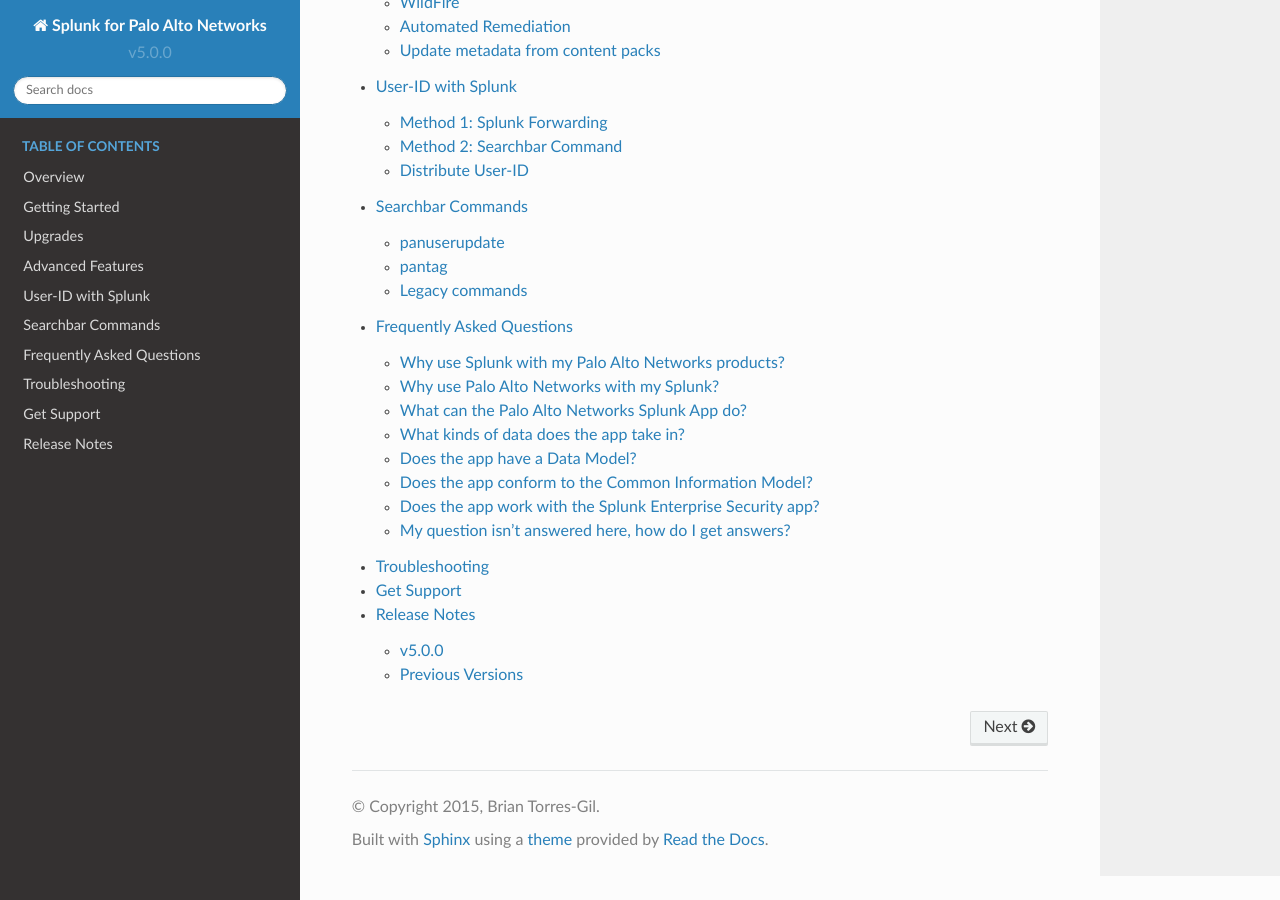
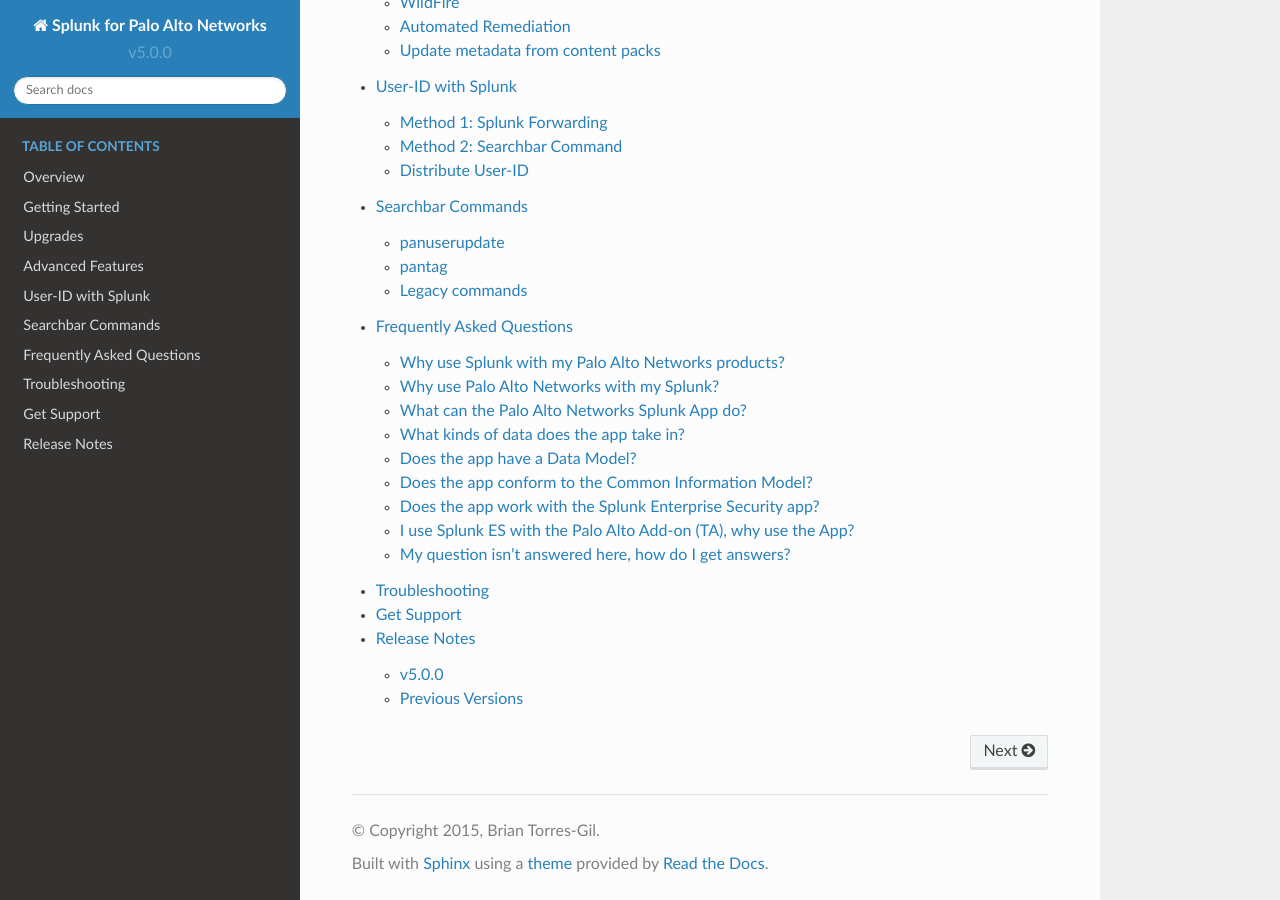
Before and after one commit to PaloAltoNetworks/pan-os-python, a Sphinx documentation site: the page built from docs/index.rst, in a window 1280 px wide and 900 px high, scrolled down 685 px. Built offline with Sphinx 7.4.7 and the Read the Docs theme 2.0.0, drawn with Linux system fonts in a browser that asks for light colours; some of the changed lines change nothing that is shown.

Commit message:
Add questions and support info to faq

```diff
--- a/docs/faq.rst
+++ b/docs/faq.rst
@@ -36,6 +36,10 @@
 alerts are produced, Splunk can take action by leveraging the firewall and
 Panorama APIs to add context that the firewall uses to prevent targeted
 threats.
+
+Learn more:
+  * :ref:`features`
+  * :ref:`advancedfeatures`
 
 What kinds of data does the app take in?
 ----------------------------------------
@@ -79,16 +83,27 @@
 
 .. _Splunk Enterprise Security app: http://www.splunk.com/en_us/products/premium-solutions/splunk-enterprise-security.html
 
+I use Splunk ES with the Palo Alto Add-on (TA), why use the App?
+----------------------------------------------------------------
+
+The Palo Alto Networks App offers significant additional benefits including:
+
+* Take immediate action to stop threats with :ref:`automated remediation <remediation>`
+* Index the :ref:`behavioral footprint <wildfire>` of malware seen by Wildfire
+* :ref:`Sync user logins <syncuserid>` from authentication logs to User-ID
+* :ref:`Update content pack <contentpack>` metadata for apps and threats
+* Macros for easy access to logs
+* Dashboards to track SaaS application usage, user activity, system health,
+  configuration changes for audits, Wildfire malware, and other Palo Alto
+  Networks specific features.
+
 My question isn't answered here, how do I get answers?
 ------------------------------------------------------
 Here are a few ways to get your questions answered. Search for answers in this order:
 
 * Check the App Documentation at http://splunkforpaloaltonetworks.readthedocs.org
 * Search on `Splunk Answers`_
-* If you can't find an answer or need support, ask a question on Splunk
-  Answers by going to the `App Homepage`_ and click **Ask a Question**.
-  Technical representatives from Splunk and Palo Alto Networks will be
-  notified of new questions and will respond.
+* If you can't find an answer or need support, ask a question using the
+  instructions on the :ref:`getsupport` page.
 
 .. _Splunk Answers: http://answers.splunk.com/app/questions/491.html
-.. _App Homepage: https://splunkbase.splunk.com/app/491
```
